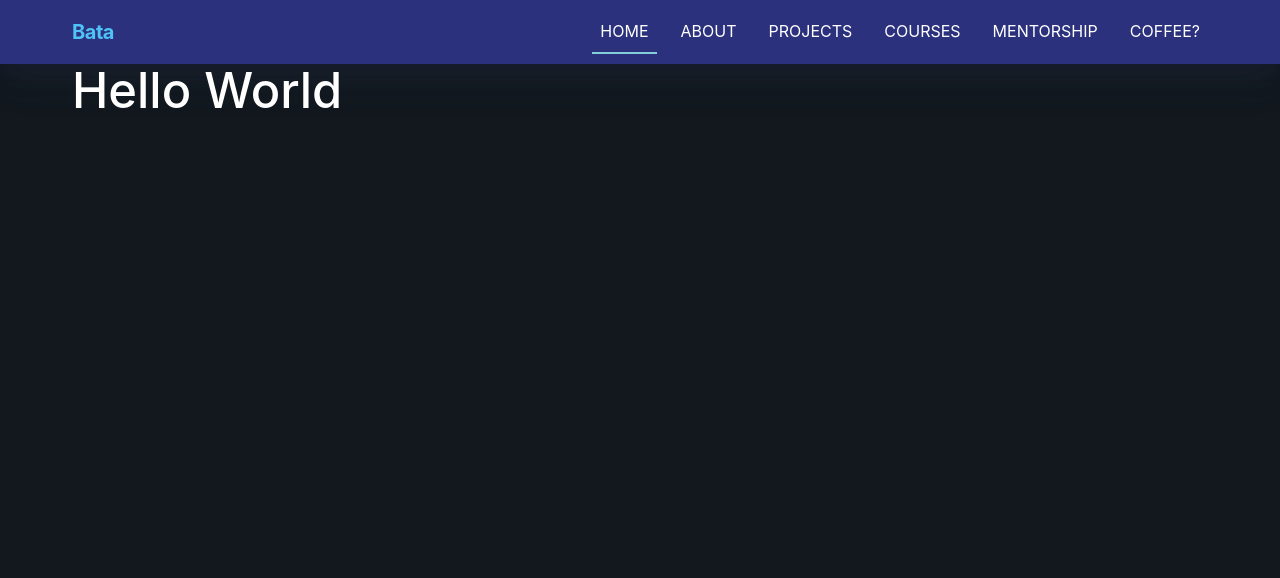
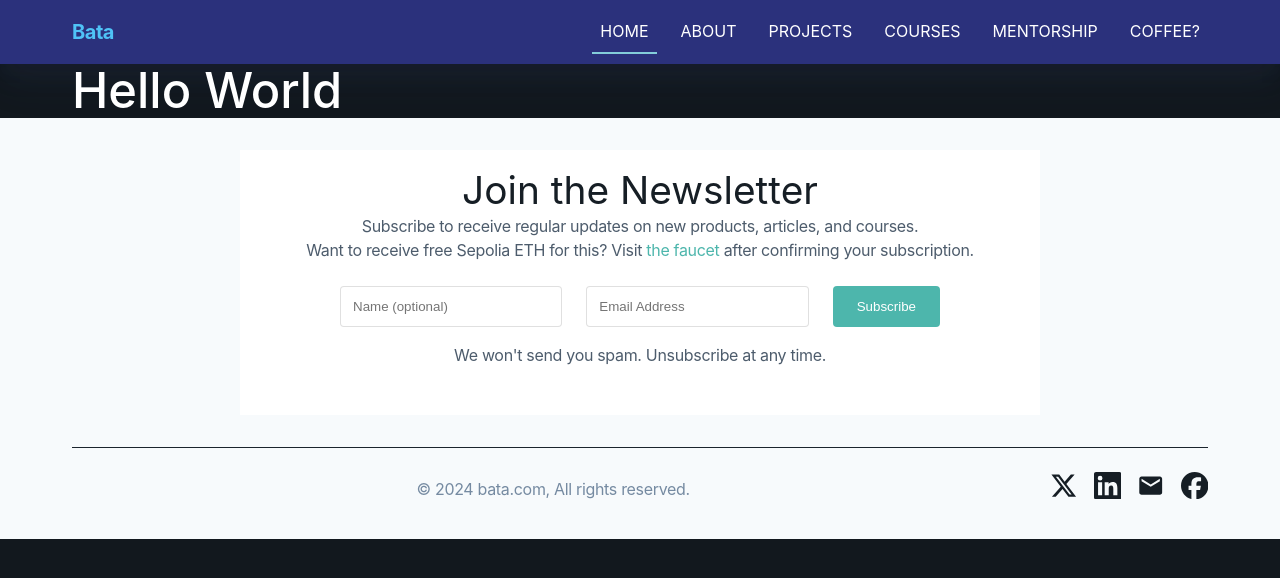
Before and after one commit to oxenprogrammer/bata-portfolio, a Next.js app in the folder client/: page / in a window 1280 px wide. Shown: the top 578 px of the page. Built offline with nearby package versions, Linux system fonts and the light colour scheme.

Commit message:
[footer] feat: Add footer

```diff
--- a/client/app/layout.tsx
+++ b/client/app/layout.tsx
@@ -3,6 +3,7 @@ import localFont from "next/font/local";
 import "./globals.css";
 import { ThemeRegistry } from "./layout/theme-registry";
 import Navbar from "./layout/navbar";
+import Footer from "./layout/footer";
 
 const geistSans = localFont({
   src: "./fonts/GeistVF.woff",
@@ -31,6 +32,7 @@ export default function RootLayout({
       <ThemeRegistry options={{ key: "mui" }}>
         <Navbar />
         {children}
+        <Footer />
       </ThemeRegistry>
       </body>
     </html>
--- /dev/null
+++ b/client/app/layout/footer.tsx
@@ -0,0 +1,185 @@
+"use client";
+
+import React from "react";
+import { Container, Typography, Box } from "@mui/material";
+import { styled } from "@mui/system";
+import Link from "next/link";
+import {
+  EmailIcon,
+  FacebookIcon,
+  LinkedInIcon,
+  TwitterIcon,
+} from "../shared/icons";
+
+const StyledFooter = styled("footer")(({ theme }) => ({
+  mt: "auto",
+  padding: theme.spacing(4, 0),
+  backgroundColor: theme.palette.gray[10],
+}));
+
+const SocialLink = styled(Link)(({ theme }) => ({
+  color: theme.palette.primary.main,
+  textDecoration: "none",
+  transition: "color 0.2s ease-in-out",
+  "&:hover": {
+    color: "#4DB6AC",
+  },
+}));
+
+const NewsletterInput = styled("input")(({ theme }) => ({
+  padding: theme.spacing(1.5),
+  border: "1px solid rgba(0, 0, 0, 0.12)",
+  borderRadius: theme.shape.borderRadius,
+  marginRight: theme.spacing(1),
+  backgroundColor: theme.palette.white,
+  color: theme.palette.gray[90],
+  "&:focus": {
+    outline: "none",
+    borderColor: theme.palette.primary.main,
+  },
+}));
+
+const SubscribeButton = styled("button")(({ theme }) => ({
+  padding: theme.spacing(1.5, 3),
+  backgroundColor: "#4DB6AC",
+  color: theme.palette.common.white,
+  border: "none",
+  borderRadius: theme.shape.borderRadius,
+  cursor: "pointer",
+  transition: "background-color 0.2s ease-in-out",
+  "&:hover": {
+    backgroundColor: "#3b9c90",
+  },
+}));
+
+const Footer: React.FC = () => {
+  const socialLinks = [
+    { icon: <TwitterIcon />, href: "https://twitter.com/bata" },
+    { icon: <LinkedInIcon />, href: "https://linkedin.com/in/bata" },
+    { icon: <EmailIcon />, href: "mailto:contact@bata.com" },
+    { icon: <FacebookIcon />, href: "mailto:contact@bata.com" },
+  ];
+
+  return (
+    <StyledFooter>
+      <Container maxWidth="lg">
+        {/* Newsletter Section */}
+        <Box
+          sx={({ palette }) => ({
+            textAlign: "center",
+            py: "16px",
+            maxWidth: 800,
+            mx: "auto",
+            mb: 4,
+            backgroundColor: palette.white,
+          })}
+        >
+          <Typography
+            variant="h4"
+            component="h2"
+            sx={({ palette }) => ({ color: palette.primary.main })}
+          >
+            Join the Newsletter
+          </Typography>
+          <Typography sx={({ palette }) => ({ color: palette.gray[80] })}>
+            Subscribe to receive regular updates on new products, articles, and
+            courses.
+          </Typography>
+          <Typography
+            sx={({ palette }) => ({ mb: 3, color: palette.gray[80] })}
+          >
+            Want to receive free Sepolia ETH for this? Visit{" "}
+            <Link
+              href="/faucet"
+              style={{ color: "#4DB6AC", textDecoration: "none" }}
+            >
+              the faucet
+            </Link>{" "}
+            after confirming your subscription.
+          </Typography>
+
+          <Box
+            component="form"
+            sx={{
+              display: "flex",
+              flexDirection: { xs: "column", sm: "row" },
+              gap: 2,
+              maxWidth: "600px",
+              mx: "auto",
+              mb: 2,
+            }}
+          >
+            <NewsletterInput
+              type="text"
+              placeholder="Name (optional)"
+              sx={{ flex: 1 }}
+            />
+            <NewsletterInput
+              type="email"
+              placeholder="Email Address"
+              sx={{ flex: 1 }}
+            />
+            <SubscribeButton>Subscribe</SubscribeButton>
+          </Box>
+
+          <Typography
+            sx={({ palette }) => ({ color: palette.gray[80], mb: 4 })}
+          >
+            We won&apos;t send you spam. Unsubscribe at any time.
+          </Typography>
+        </Box>
+
+        {/* Bottom Section */}
+        <Box
+          sx={{
+            position: "relative",
+            display: "flex",
+            flexDirection: { xs: "column", sm: "row" },
+            justifyContent: "center",
+            alignItems: "center",
+            borderTop: "1px solid",
+            borderColor: "divider",
+            pt: 3,
+            gap: 2,
+          }}
+        >
+          <Typography
+            sx={({ palette }) => ({
+              color: palette.gray[60],
+              textAlign: "center",
+              alignSelf: "center",
+              width: "100%",
+            })}
+          >
+            © 2024 bata.com, All rights reserved.
+          </Typography>
+
+          <Box
+            sx={{
+              display: "flex",
+              gap: 2,
+              justifyContent: "center",
+              marginLeft: {
+                xs: "",
+                sm: "auto",
+              },
+            }}
+          >
+            {socialLinks.map((link, index) => (
+              <SocialLink
+                key={index}
+                href={link.href}
+                target="_blank"
+                rel="noopener noreferrer"
+              >
+                {link.icon}
+              </SocialLink>
+            ))}
+          </Box>
+        </Box>
+      </Container>
+    </StyledFooter>
+  );
+};
+
+export default Footer;
--- /dev/null
+++ b/client/app/shared/icons/email-icon.tsx
@@ -0,0 +1,8 @@
+import { SvgIcon, SvgIconProps } from "@mui/material";
+import { FunctionComponent } from "react";
+
+export const EmailIcon: FunctionComponent<SvgIconProps> = (props) => (
+  <SvgIcon viewBox="0 0 24 24" xmlns="http://www.w3.org/2000/svg" {...props}>
+    <path d="M20 4H4c-1.1 0-1.99.9-1.99 2L2 18c0 1.1.9 2 2 2h16c1.1 0 2-.9 2-2V6c0-1.1-.9-2-2-2zm0 4-8 5-8-5V6l8 5 8-5v2z" />
+  </SvgIcon>
+);
--- /dev/null
+++ b/client/app/shared/icons/facebook-icon.tsx
@@ -0,0 +1,8 @@
+import { SvgIcon, SvgIconProps } from "@mui/material";
+import { FunctionComponent } from "react";
+
+export const FacebookIcon: FunctionComponent<SvgIconProps> = (props) => (
+  <SvgIcon viewBox="0 0 24 24" xmlns="http://www.w3.org/2000/svg" {...props}>
+    <path d="M9.101 23.691v-7.98H6.627v-3.667h2.474v-1.58c0-4.085 1.848-5.978 5.858-5.978.401 0 .955.042 1.468.103a8.68 8.68 0 0 1 1.141.195v3.325a8.623 8.623 0 0 0-.653-.036 26.805 26.805 0 0 0-.733-.009c-.707 0-1.259.096-1.675.309a1.686 1.686 0 0 0-.679.622c-.258.42-.374.995-.374 1.752v1.297h3.919l-.386 2.103-.287 1.564h-3.246v8.245C19.396 23.238 24 18.179 24 12.044c0-6.627-5.373-12-12-12s-12 5.373-12 12c0 5.628 3.874 10.35 9.101 11.647Z" />
+  </SvgIcon>
+);
--- /dev/null
+++ b/client/app/shared/icons/index.ts
@@ -0,0 +1,4 @@
+export * from './email-icon';
+export * from './facebook-icon';
+export * from './linkedin-icon';
+export * from './twitter-icon';
--- /dev/null
+++ b/client/app/shared/icons/linkedin-icon.tsx
@@ -0,0 +1,8 @@
+import { SvgIcon, SvgIconProps } from "@mui/material";
+import { FunctionComponent } from "react";
+
+export const LinkedInIcon: FunctionComponent<SvgIconProps> = (props) => (
+  <SvgIcon viewBox="0 0 24 24" xmlns="http://www.w3.org/2000/svg" {...props}>
+    <path d="M20.447 20.452h-3.554v-5.569c0-1.328-.027-3.037-1.852-3.037-1.853 0-2.136 1.445-2.136 2.939v5.667H9.351V9h3.414v1.561h.046c.477-.9 1.637-1.85 3.37-1.85 3.601 0 4.267 2.37 4.267 5.455v6.286zM5.337 7.433a2.062 2.062 0 0 1-2.063-2.065 2.064 2.064 0 1 1 2.063 2.065zm1.782 13.019H3.555V9h3.564v11.452zM22.225 0H1.771C.792 0 0 .774 0 1.729v20.542C0 23.227.792 24 1.771 24h20.451C23.2 24 24 23.227 24 22.271V1.729C24 .774 23.2 0 22.222 0h.003z" />
+  </SvgIcon>
+);
--- /dev/null
+++ b/client/app/shared/icons/twitter-icon.tsx
@@ -0,0 +1,8 @@
+import { SvgIcon, SvgIconProps } from "@mui/material";
+import { FunctionComponent } from "react";
+
+export const TwitterIcon: FunctionComponent<SvgIconProps> = (props) => (
+  <SvgIcon viewBox="0 0 24 24" xmlns="http://www.w3.org/2000/svg" {...props}>
+    <path d="M18.244 2.25h3.308l-7.227 8.26 8.502 11.24H16.17l-5.214-6.817L4.99 21.75H1.68l7.73-8.835L1.254 2.25H8.08l4.713 6.231zm-1.161 17.52h1.833L7.084 4.126H5.117z" />
+  </SvgIcon>
+);
```
